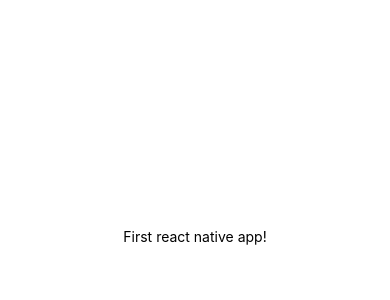
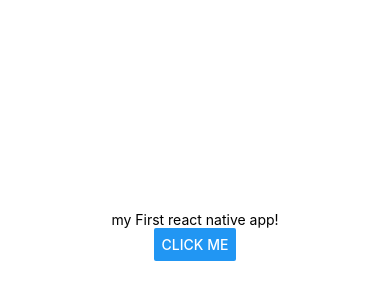
Before and after one commit to lorenzosyku/cc-expo-demo, a React Native app: screen / in a window 390 px wide. Shown: the part 186-486 px from the top of the page. Built offline with nearby package versions, Linux system fonts and the light colour scheme.

Commit message:
added button

```diff
--- a/App.tsx
+++ b/App.tsx
@@ -1,10 +1,21 @@
-import { StatusBar } from 'expo-status-bar';
-import { StyleSheet, Text, View } from 'react-native';
+import { StatusBar } from "expo-status-bar";
+import {
+  Button,
+  NativeSyntheticEvent,
+  NativeTouchEvent,
+  StyleSheet,
+  Text,
+  View,
+} from "react-native";
 
 export default function App() {
+  const handleClick = (ev: NativeSyntheticEvent<NativeTouchEvent>) => {
+    console.log('you clicked')
+  };
   return (
     <View style={styles.container}>
-      <Text>First react native app!</Text>
+      <Text>my First react native app!</Text>
+      <Button title="Click me" onPress={handleClick} />
       <StatusBar style="auto" />
     </View>
   );
@@ -13,8 +24,8 @@ export default function App() {
 const styles = StyleSheet.create({
   container: {
     flex: 1,
-    backgroundColor: '#fff',
-    alignItems: 'center',
-    justifyContent: 'center',
+    backgroundColor: "#fff",
+    alignItems: "center",
+    justifyContent: "center",
   },
 });
```
